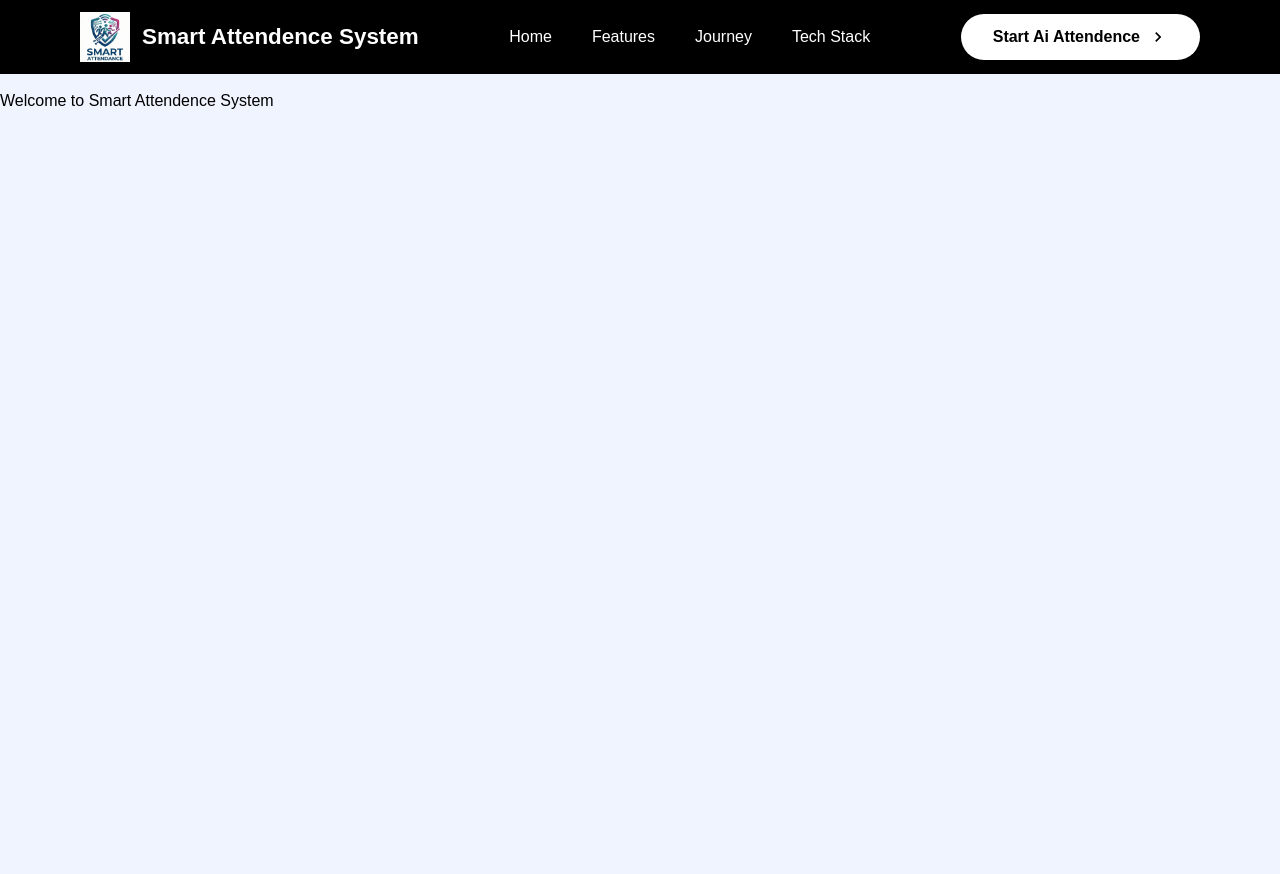
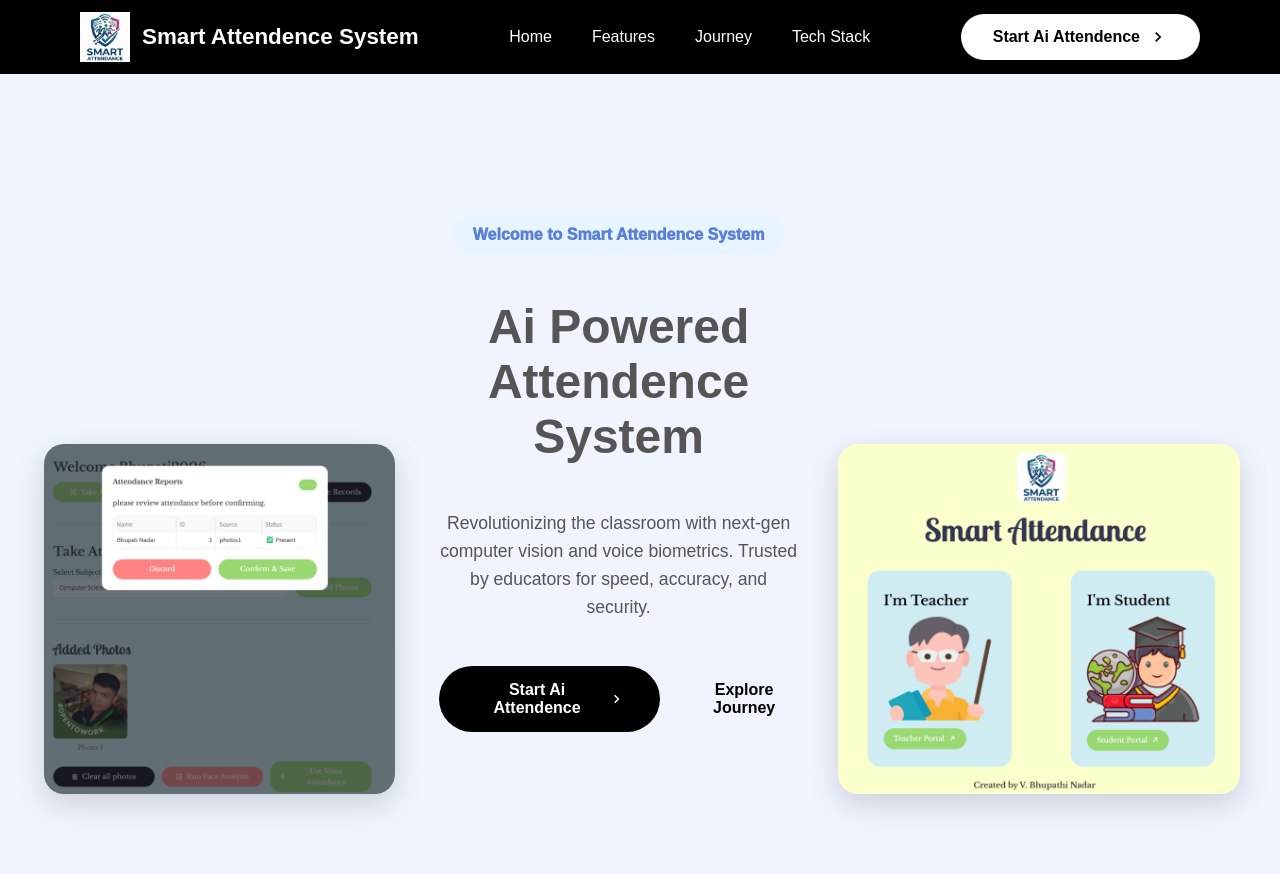
Before and after one commit to BhupatiNadar/Ai-Attendence-System-Landing-Page, a Flask app: page / in a window 1280 px wide. Before the commit the page ends 109 px from the top, so only its background shows below. Run offline with Flask 3, Linux system fonts and the light colour scheme.

Commit message:
header Section completed

```diff
--- a/static/Css/styles.css
+++ b/static/Css/styles.css
@@ -82,18 +82,108 @@ h4 {
     transform: translateY(-2px);
 }
 
-/* .hero{
+.hero{
+    height: 100vh;
     display: flex;
+    justify-content: space-between;
     align-items: center;
-    justify-content: center;
+    padding: 80px 40px;
+    gap: 40px;
 }
 
-.Welcome_message{
-    font-family: 'Courier New', Courier, monospace;
-    color: blue;
-    padding: 13px 32px;
-    margin: 30px 0px;
-    background-color: white;
+.header_left_div{
+    display: flex;
+    justify-content:center;
+    flex: 1;
+    align-self: flex-end;
+}
+
+.header_left_div img{
+    height: 350px;
+    width: auto;
+    border-radius: 20px;
+    box-shadow: 0 10px 30px rgba(0, 0, 0, 0.15);
+}
+
+.header_content{
+    flex: 1;
+    display: flex;
+    flex-direction: column;
+    align-items: center;
+    text-align: center;
+    gap: 25px;
+}
+
+.Welcome_message {
+    background-color: #e8f4ff;
+    color: #5a7fd9;
+    padding: 10px 20px;
+    border-radius: 50px;
+    font-size: 1rem;
+    font-weight: 1000;
+    display: inline-block;
+    width: fit-content;
+}
+
+.header_content p {
+    font-size: 1.1rem;
+    color: #555;
+    line-height: 1.6;
+    margin: 0;
+}
+
+.header_content_para {
+    font-size: 3rem;
+    font-weight: 900;
+    color: #555;
+    margin: 20px 0;
+}
+
+.header_content > div:last-child {
+    display: flex;
+    gap: 30px;
+    align-items: center;
+    margin-top: 20px;
+}
+
+.header_content .btn-pill {
+    background-color: #000;
+    color: white;
+    padding: 15px 35px;
     border-radius: 100px;
-    font-weight: 1000;
-} */
+    font-size: 1rem;
+    transition: all 0.3s;
+}
+
+.header_content .btn-pill:hover {
+    background-color: #333;
+    transform: translateY(-3px);
+    box-shadow: 0 5px 20px rgba(0, 0, 0, 0.2);
+}
+
+.header_content a:not(.btn-pill) {
+    color: #000;
+    text-decoration: none;
+    font-weight: 600;
+    font-size: 1rem;
+    transition: 0.3s;
+    position: relative;
+}
+
+.header_content a:not(.btn-pill):hover {
+    color: blueviolet;
+}
+
+.header_right_div {
+    display: flex;
+    justify-content: center;
+    flex: 1;
+    align-self: flex-end
+}
+
+.header_right_div img {
+    height: 350px;
+    width: auto;
+    border-radius: 20px;
+    box-shadow: 0 10px 30px rgba(0, 0, 0, 0.15);
+}
--- a/templates/index.html
+++ b/templates/index.html
@@ -40,14 +40,31 @@
     </nav>
 
     <header class="hero">
-        <div class="Left_img">
-            <img src="" alt="">
+        <div class="header_left_div">
+            <img src="{{url_for('static',filename='img/demo/Left_img1.png')}}" alt="">
         </div>
+        <div class="header_content">
+        <div class="Welcome_message">Welcome to Smart Attendence System</div>
+        <div class="header_content_para">
+            Ai Powered
+            Attendence
+            System
+        </div>
+        <p>Revolutionizing the classroom with next-gen computer vision and voice biometrics. Trusted by educators for speed,
+        accuracy, and security.</p>
         <div>
-        <div class="Welcome_message">Welcome to Smart Attendence System</div>
+            <a href="https://ai-attendance-make-attendence-faster.streamlit.app/" class="btn-pill">Start Ai Attendence
+                <svg stroke="currentColor" fill="currentColor" stroke-width="0" viewBox="0 0 24 24" height="20px" width="20px"
+                    xmlns="http://www.w3.org/2000/svg">
+                    <path fill="none" d="M0 0h24v24H0V0z"></path>
+                    <path d="M8.59 16.59 13.17 12 8.59 7.41 10 6l6 6-6 6-1.41-1.41z"></path>
+                </svg>
+            </a>
+            <a href="#">Explore Journey</a>
         </div>
-        <div class="Right_img">
-            <img src="" alt="">
+        </div>
+        <div class="header_right_div">
+            <img src="{{url_for('static',filename='img/demo/Right_img1.png')}}" alt="">
         </div>
     </header>
 </body>
```
Also changed, not shown: static/img/demo/Left_img1.png (added), static/img/demo/Right_img1.png (added).
